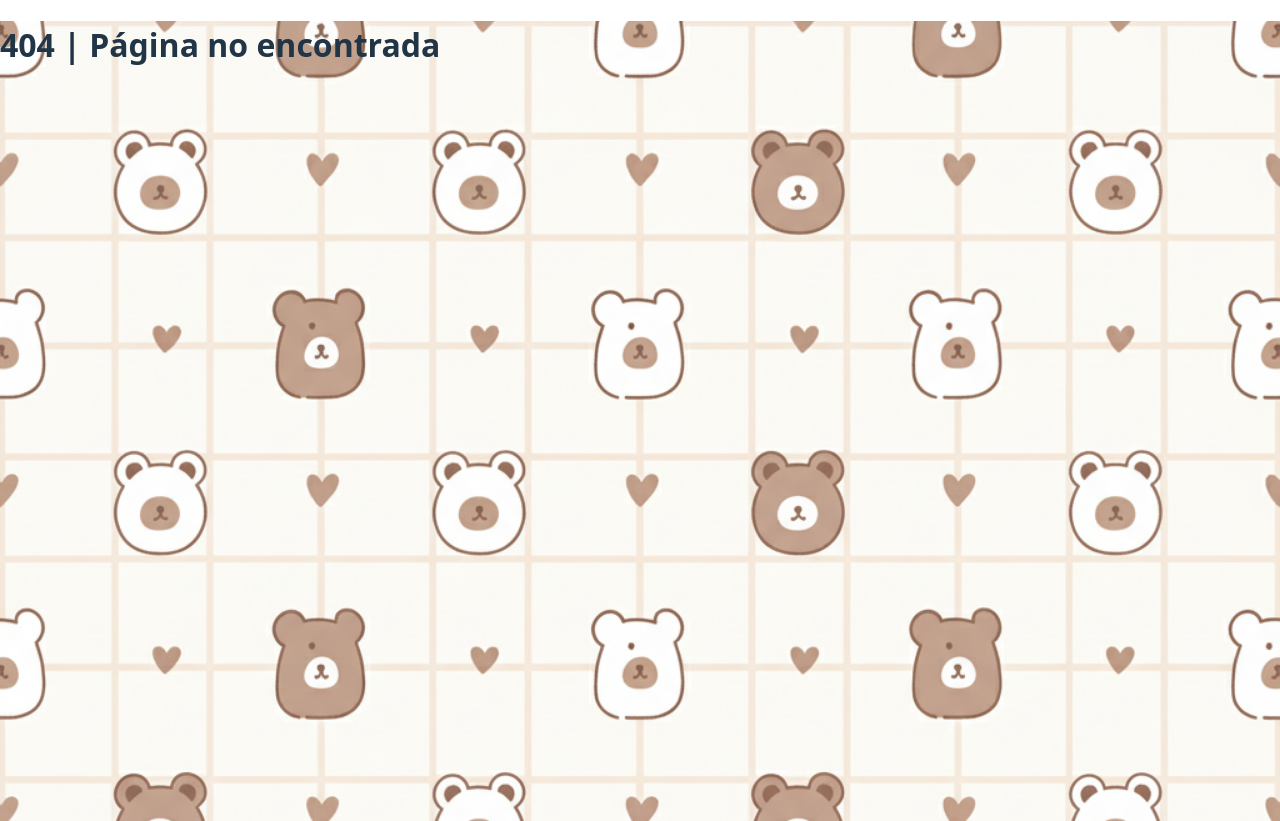
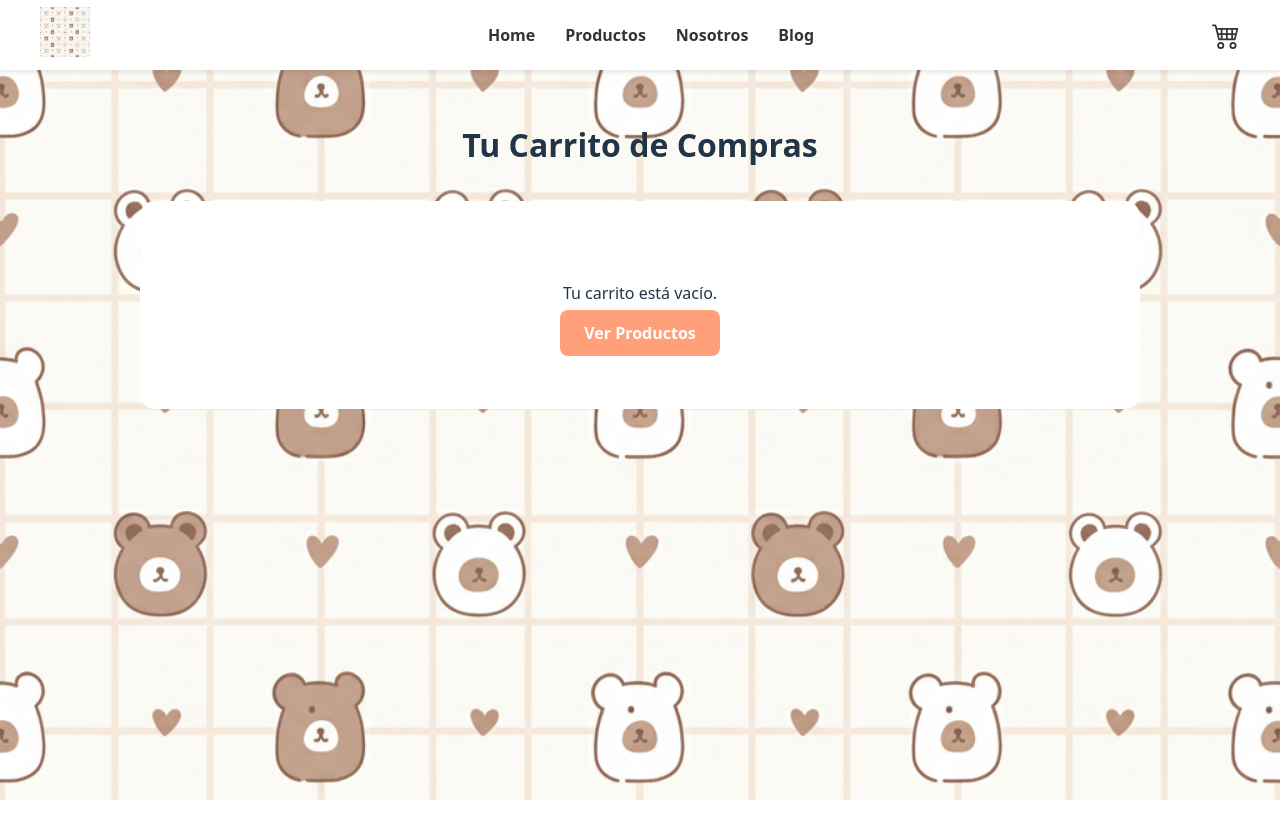
Before and after one commit to 000francisca0/NuevoProyecto, a React (Vite) app: page /carro in a window 1280 px wide. Before the commit this address had no page. After the commit the page ends 800 px from the top, so only its background shows below. Built offline with nearby package versions, Linux system fonts and the light colour scheme.

Commit message:
carrito y productos

```diff
--- a/src/App.jsx
+++ b/src/App.jsx
@@ -1,38 +1,43 @@
 import React from 'react';
 import { BrowserRouter, Routes, Route } from 'react-router-dom';
 
-// 1. Importa tu Layout
-// Este componente ya contiene el <Header />
+// 1. Importa el proveedor del carrito que creamos
+import { CartProvider } from './context/cartContext';
+
+// Importa el Layout
 import MainLayout from './components/layout/MainLayout';
 
-// 2. Importa TODAS tus páginas
-import LoginForm from './paginas/inicio.jsx'; // Renombrado de 'inicio' a 'LoginForm' para claridad
+// Importa TODAS tus páginas, incluyendo la nueva del carrito
+import LoginForm from './paginas/inicio.jsx';
 import Home from './paginas/home.jsx';
 import Productos from './paginas/productos.jsx';
 import Nosotros from './paginas/nosotros.jsx';
 import Blog from './paginas/blog.jsx';
+import Carro from './paginas/carro.jsx'; // <-- Se importa la nueva página
 
 function App() {
   return (
+    // 2. Envuelve toda la aplicación con el CartProvider
+    <CartProvider>
       <BrowserRouter>
         <Routes>
           {/* --- RUTA SIN HEADER --- */}
-        {/* La ruta raíz "/" muestra tu formulario de login, sin el Layout. */}
           <Route path="/" element={<LoginForm />} />
 
           {/* --- RUTAS CON HEADER --- */}
-        {/* Usamos MainLayout como plantilla para todas las rutas que necesitan el header. */}
           <Route element={<MainLayout />}>
             <Route path="/home" element={<Home />} />
             <Route path="/productos" element={<Productos />} />
             <Route path="/nosotros" element={<Nosotros />} />
             <Route path="/blog" element={<Blog />} />
+            <Route path="/carro" element={<Carro />} /> {/* <-- 3. Se añade la ruta para el carrito */}
           </Route>
 
           {/* Ruta para páginas no encontradas */}
           <Route path="*" element={<h1>404 | Página no encontrada</h1>} />
         </Routes>
       </BrowserRouter>
+    </CartProvider>
   );
 }
 
--- a/src/components/ProductCard/productCard.jsx
+++ b/src/components/ProductCard/productCard.jsx
@@ -1,25 +1,22 @@
-import React from 'react';
-import './productCard.css'; // Enlazamos su hoja de estilos
+// 1. Importamos las herramientas de React que necesitamos
+import React, { useContext } from 'react';
+import { CartContext } from '../../context/cartContext'; // Importamos nuestro contexto del carrito
+import './productCard.css'; // Mantenemos el enlace a su hoja de estilos
 
-// Este componente recibe un 'producto' con sus datos (nombre, precio, etc.)
+// Este componente recibe un 'producto' con sus datos
 function ProductCard({ producto }) {
+  // 2. Obtenemos la función addToCart de nuestro contexto global
+  const { addToCart } = useContext(CartContext);
 
-  // Función para simular "Ver Detalles"
+  // La función "Ver Detalles" se mantiene igual por ahora
   const handleViewDetails = () => {
     console.log(`Viendo detalles de: ${producto.nombre}`);
-    // Más adelante, esto podría llevar a una página nueva: navigate(`/producto/${producto.id}`);
   };
 
-  // Función para simular "Agregar al Carrito"
-  const handleAddToCart = () => {
-    console.log(`Agregando al carrito: ${producto.nombre}`);
-    // Aquí irá la lógica para el carrito de compras
-  };
-
-  // Damos formato al precio para que se vea como moneda ($19.990)
+  // La función para formatear el precio también se mantiene
   const formattedPrice = new Intl.NumberFormat('es-CL', {
     style: 'currency',
-    currency: 'CLP'
+    currency: 'CLP',
   }).format(producto.precio);
 
   return (
@@ -31,7 +28,10 @@ function ProductCard({ producto }) {
       </div>
       <div className="product-actions">
         <button className="btn-details" onClick={handleViewDetails}>Ver Detalle</button>
-        <button className="btn-add-cart" onClick={handleAddToCart}>Agregar</button>
+        {/* 3. Conectamos el botón para que llame a la función del contexto */}
+        <button className="btn-add-cart" onClick={() => addToCart(producto)}>
+          Agregar
+        </button>
       </div>
     </div>
   );
--- a/src/components/header.css
+++ b/src/components/header.css
@@ -111,3 +111,77 @@
     background-color: #f9f9f9;
   }
 }
+
+
+
+
+/* --- NUEVOS ESTILOS PARA EL ÍCONO DEL CARRITO --- */
+
+/* Contenedor del enlace del carrito */
+.cart-link {
+  display: flex;
+  align-items: center;
+  color: #333; /* Color inicial del ícono */
+}
+
+/* Estilo del ícono en sí */
+.cart-icon {
+  font-size: 28px; /* Tamaño del ícono */
+  transition: color 0.2s ease;
+}
+
+/* Efecto al pasar el mouse */
+.cart-link:hover .cart-icon {
+  color: #E57373;
+}
+
+/* Estilos para el carrito en el menú desplegable móvil */
+.mobile-cart-link {
+  display: flex;
+  align-items: center;
+  justify-content: center;
+  gap: 8px; /* Espacio entre el ícono y el texto */
+}
+
+.cart-icon-mobile {
+  font-size: 22px; /* Un poco más pequeño para el menú */
+}
+
+/* --- ESTILOS PARA LA INSIGNIA DEL CARRITO --- */
+
+/* El contenedor del enlace necesita ser relativo para posicionar la insignia */
+.cart-link {
+  position: relative;
+}
+
+/* La insignia o "burbuja" roja */
+.cart-badge {
+  position: absolute;
+  top: -5px;      /* Un poco arriba del ícono */
+  right: -10px;   /* Un poco a la derecha del ícono */
+  background-color: #dc3545; /* Un color rojo llamativo */
+  color: white;
+  border-radius: 50%; /* Para que sea un círculo perfecto */
+  width: 20px;
+  height: 20px;
+  display: flex;
+  justify-content: center;
+  align-items: center;
+  font-size: 12px;
+  font-weight: bold;
+}
+
+/* Estilos para la insignia en el menú móvil */
+.mobile-cart-link {
+  position: relative; /* También necesita ser relativo */
+}
+
+.cart-badge-mobile {
+  background-color: #dc3545;
+  color: white;
+  border-radius: 50%;
+  padding: 2px 6px;
+  font-size: 12px;
+  font-weight: bold;
+  /* Se posiciona al lado, no encima, en el menú móvil */
+}
--- a/src/components/header.jsx
+++ b/src/components/header.jsx
@@ -1,8 +1,16 @@
-import React, { useState } from 'react';
+import React, { useState, useContext } from 'react';
+import { Link } from 'react-router-dom';
+import { CartContext } from '../context/cartContext'; // 1. Importa el contexto del carrito
+import { BsCart4 } from 'react-icons/bs';
 import './header.css';
 
 function Header() {
   const [menuOpen, setMenuOpen] = useState(false);
+  // 2. Usa el contexto para obtener los productos del carrito
+  const { cartItems } = useContext(CartContext);
+
+  // 3. Calcula el número total de productos sumando las cantidades
+  const totalItems = cartItems.reduce((sum, item) => sum + item.quantity, 0);
 
   const handleLinkClick = () => {
     setMenuOpen(false);
@@ -11,10 +19,11 @@ function Header() {
   return (
     <header className="main-header">
       <div className="logo-container">
-        <a href="/home">🧸</a>
+        <Link to="/home">
+          <img src="/oso5.jpg" alt="Logo Peluchemania" className="logo" />
+        </Link>
       </div>
 
-      {/* Navegación para escritorio */}
       <nav className="nav-links">
         <Link to="/home">Home</Link>
         <Link to="/productos">Productos</Link>
@@ -23,34 +32,32 @@ function Header() {
       </nav>
 
       <div className="right-container">
-        {/* Este carrito solo se verá en la versión de escritorio  <img src="/oso5.jpg" alt="Logo Peluchemania" className="logo" />*/}
         <div className="cart-container">
-          <img src="/carro.jpg" alt="Carrito de compras" className="cart-icon" />
+          <Link to="/carro" className="cart-link">
+            <BsCart4 className="cart-icon" />
+            {/* 4. Muestra la "burbuja" con el total solo si es mayor a 0 */}
+            {totalItems > 0 && <span className="cart-badge">{totalItems}</span>}
+          </Link>
         </div>
 
-        {/* Icono de hamburguesa (visible solo en móvil) */}
         <div className="mobile-menu-icon" onClick={() => setMenuOpen(!menuOpen)}>
-          <div className="bar"></div>
           <div className="bar"></div>
           <div className="bar"></div>
           <div className="bar"></div>
         </div>
       </div>
 
-      {/* --- CAMBIO AQUÍ --- */}
-      {/* 2. Añadimos el enlace del carrito al menú desplegable */}
       {menuOpen && (
-      <nav className="mobile-nav-links">
+        <nav className="mobile-nav-links">
           <Link to="/home" onClick={handleLinkClick}>Home</Link>
           <Link to="/productos" onClick={handleLinkClick}>Productos</Link>
           <Link to="/nosotros" onClick={handleLinkClick}>Nosotros</Link>
           <Link to="/blog" onClick={handleLinkClick}>Blog</Link>
-
-          {/* Enlace del carrito añadido para la vista móvil */}
-          <a href="/carrito" onClick={handleLinkClick}>
-            <img src="/carro.jpg" alt="Carrito de compras" className="cart-icon" />
+          <Link to="/carro" className="mobile-cart-link" onClick={handleLinkClick}>
+            <BsCart4 className="cart-icon-mobile" />
             <span>Carrito</span>
-          </a>
+            {totalItems > 0 && <span className="cart-badge-mobile">{totalItems}</span>}
+          </Link>
         </nav>
       )}
     </header>
--- /dev/null
+++ b/src/context/cartContext.jsx
@@ -0,0 +1,54 @@
+// src/context/cartContext.jsx
+import React, { createContext, useState } from 'react';
+
+export const CartContext = createContext();
+
+export const CartProvider = ({ children }) => {
+  const [cartItems, setCartItems] = useState([]);
+
+  // --- FUNCIONES EXISTENTES ---
+  const addToCart = (product) => {
+    setCartItems((prevItems) => {
+      const itemInCart = prevItems.find((item) => item.id === product.id);
+      if (itemInCart) {
+        return prevItems.map((item) =>
+          item.id === product.id ? { ...item, quantity: item.quantity + 1 } : item
+        );
+      } else {
+        return [...prevItems, { ...product, quantity: 1 }];
+      }
+    });
+  };
+
+  const removeFromCart = (product) => {
+    setCartItems((prevItems) => {
+      const itemInCart = prevItems.find((item) => item.id === product.id);
+      if (itemInCart.quantity === 1) {
+        return prevItems.filter((item) => item.id !== product.id);
+      } else {
+        return prevItems.map((item) =>
+          item.id === product.id ? { ...item, quantity: item.quantity - 1 } : item
+        );
+      }
+    });
+  };
+
+  // --- NUEVAS FUNCIONES ---
+
+  // Función para ELIMINAR un item por completo, sin importar la cantidad
+  const removeItem = (product) => {
+    setCartItems((prevItems) => prevItems.filter((item) => item.id !== product.id));
+  };
+
+  // Función para VACIAR todo el carrito
+  const clearCart = () => {
+    setCartItems([]);
+  };
+
+  // Compartimos las nuevas funciones con el resto de la app
+  return (
+    <CartContext.Provider value={{ cartItems, addToCart, removeFromCart, removeItem, clearCart }}>
+      {children}
+    </CartContext.Provider>
+  );
+};
--- a/src/index.css
+++ b/src/index.css
@@ -41,3 +41,17 @@ a {
 a:hover {
   color: #535bf2;
 }
+
+/* src/index.css */
+
+/* --- TEMA DE FONDO PARA PÁGINAS INTERIORES --- */
+.page-background-theme {
+  /* 🎨 Capa blanca semi-transparente sobre la imagen */
+  background-image:
+    linear-gradient(rgba(255, 255, 255, 0.85), rgba(255, 255, 255, 0.85)),
+    url('/oso5.jpg'); /* Usamos /oso5.jpg porque la imagen está en la carpeta 'public' */
+
+  background-size: cover;
+  background-position: center;
+  background-attachment: fixed; /* Fija el fondo para que no se mueva con el scroll */
+}
--- a/src/paginas/blog.jsx
+++ b/src/paginas/blog.jsx
@@ -1,16 +1,14 @@
+// src/paginas/blog.jsx
 import React from 'react';
+import './blog.css';
 
-// Asegúrate de que el nombre de la función (aquí "Blog")
-// sea el mismo que usas en la línea de exportación.
 function Blog() {
   return (
-    <div>
-      <h1>Página del Blog</h1>
-      <p>Aquí irán las entradas del blog.</p>
+    // Añade la clase aquí
+    <div className="page-background-theme">
+      <h1>Nuestro Blog</h1>
+      {/* ... tu contenido del blog ... */}
     </div>
   );
 }
-
-// --- LÍNEA QUE FALTA ---
-// Esta línea es la que soluciona el error.
 export default Blog;
--- a/src/paginas/carro.css
+++ b/src/paginas/carro.css
@@ -0,0 +1,97 @@
+/* src/paginas/carro.css */
+.cart-page-container {
+  max-width: 1000px;
+  margin: 0 auto;
+  padding: 100px 2rem 2rem 2rem;
+}
+.cart-title {
+  text-align: center;
+  margin-bottom: 2rem;
+}
+.empty-cart {
+  text-align: center;
+  padding: 4rem;
+  background-color: #fff;
+  border-radius: 15px;
+}
+.btn-go-products {
+  background: #FFA07A;
+  color: white;
+  padding: 12px 24px;
+  border-radius: 8px;
+  text-decoration: none;
+  font-weight: bold;
+}
+.cart-content {
+  display: grid;
+  grid-template-columns: 2fr 1fr;
+  gap: 2rem;
+}
+.cart-item {
+  display: flex;
+  align-items: center;
+  background-color: #fff;
+  padding: 1rem;
+  border-radius: 10px;
+  margin-bottom: 1rem;
+}
+.cart-item-image {
+  width: 80px;
+  height: 80px;
+  object-fit: cover;
+  border-radius: 5px;
+  margin-right: 1rem;
+}
+.cart-item-details {
+  flex-grow: 1;
+}
+.cart-item-name {
+  font-weight: bold;
+  display: block;
+}
+.cart-item-quantity {
+  display: flex;
+  align-items: center;
+  gap: 0.5rem;
+}
+.cart-item-quantity button {
+  width: 30px;
+  height: 30px;
+  border-radius: 50%;
+  border: 1px solid #ddd;
+  background-color: #f0f0f0;
+  cursor: pointer;
+}
+.cart-item-subtotal {
+  font-weight: bold;
+  min-width: 100px;
+  text-align: right;
+}
+.cart-summary {
+  background-color: #fff;
+  padding: 2rem;
+  border-radius: 15px;
+  height: fit-content;
+}
+.summary-total {
+  display: flex;
+  justify-content: space-between;
+  font-size: 1.5rem;
+  font-weight: bold;
+  margin-bottom: 1.5rem;
+}
+.btn-checkout {
+  width: 100%;
+  padding: 15px;
+  background-color: #28a745;
+  color: white;
+  border: none;
+  border-radius: 8px;
+  font-size: 1.1rem;
+  cursor: pointer;
+}
+@media (max-width: 768px) {
+  .cart-content {
+    grid-template-columns: 1fr;
+  }
+}
--- a/src/paginas/carro.jsx
+++ b/src/paginas/carro.jsx
@@ -0,0 +1,59 @@
+// src/paginas/carro.jsx
+import React, { useContext } from 'react';
+import { Link } from 'react-router-dom';
+import { CartContext } from '../context/cartContext';
+import './carro.css';
+
+function Carro() {
+  const { cartItems, addToCart, removeFromCart } = useContext(CartContext);
+
+  const total = cartItems.reduce((sum, item) => sum + item.precio * item.quantity, 0);
+
+  const formatPrice = (price) => new Intl.NumberFormat('es-CL', {
+    style: 'currency', currency: 'CLP'
+  }).format(price);
+
+  return (
+    <div className="cart-page-container">
+      <h1 className="cart-title">Tu Carrito de Compras</h1>
+      {cartItems.length === 0 ? (
+        <div className="empty-cart">
+          <p>Tu carrito está vacío.</p>
+          <Link to="/productos" className="btn-go-products">Ver Productos</Link>
+        </div>
+      ) : (
+        <div className="cart-content">
+          <div className="cart-items-list">
+            {cartItems.map(item => (
+              <div key={item.id} className="cart-item">
+                <img src={item.imagen} alt={item.nombre} className="cart-item-image" />
+                <div className="cart-item-details">
+                  <span className="cart-item-name">{item.nombre}</span>
+                  <span className="cart-item-price">{formatPrice(item.precio)}</span>
+                </div>
+                <div className="cart-item-quantity">
+                  <button onClick={() => removeFromCart(item)}>-</button>
+                  <span>{item.quantity}</span>
+                  <button onClick={() => addToCart(item)}>+</button>
+                </div>
+                <div className="cart-item-subtotal">
+                  {formatPrice(item.precio * item.quantity)}
+                </div>
+              </div>
+            ))}
+          </div>
+          <div className="cart-summary">
+            <h2>Resumen de la Compra</h2>
+            <div className="summary-total">
+              <span>Total</span>
+              <span>{formatPrice(total)}</span>
+            </div>
+            <button className="btn-checkout">Finalizar Compra</button>
+          </div>
+        </div>
+      )}
+    </div>
+  );
+}
+
+export default Carro;
--- a/src/paginas/nosotros.jsx
+++ b/src/paginas/nosotros.jsx
@@ -1,14 +1,14 @@
+// src/paginas/nosotros.jsx
 import React from 'react';
+import './nosotros.css';
 
-// El nombre de la función, "Nosotros", debe coincidir con el export.
 function Nosotros() {
   return (
-    <div>
+    // Añade la clase aquí
+    <div className="page-background-theme">
       <h1>Sobre Nosotros</h1>
-      <p>Esta es la página de "Nosotros".</p>
+      {/* ... tu contenido de nosotros ... */}
     </div>
   );
 }
-
-// --- AÑADE ESTA LÍNEA AL FINAL ---
 export default Nosotros;
```
Lines whose indentation alone changed are shown as unchanged.
